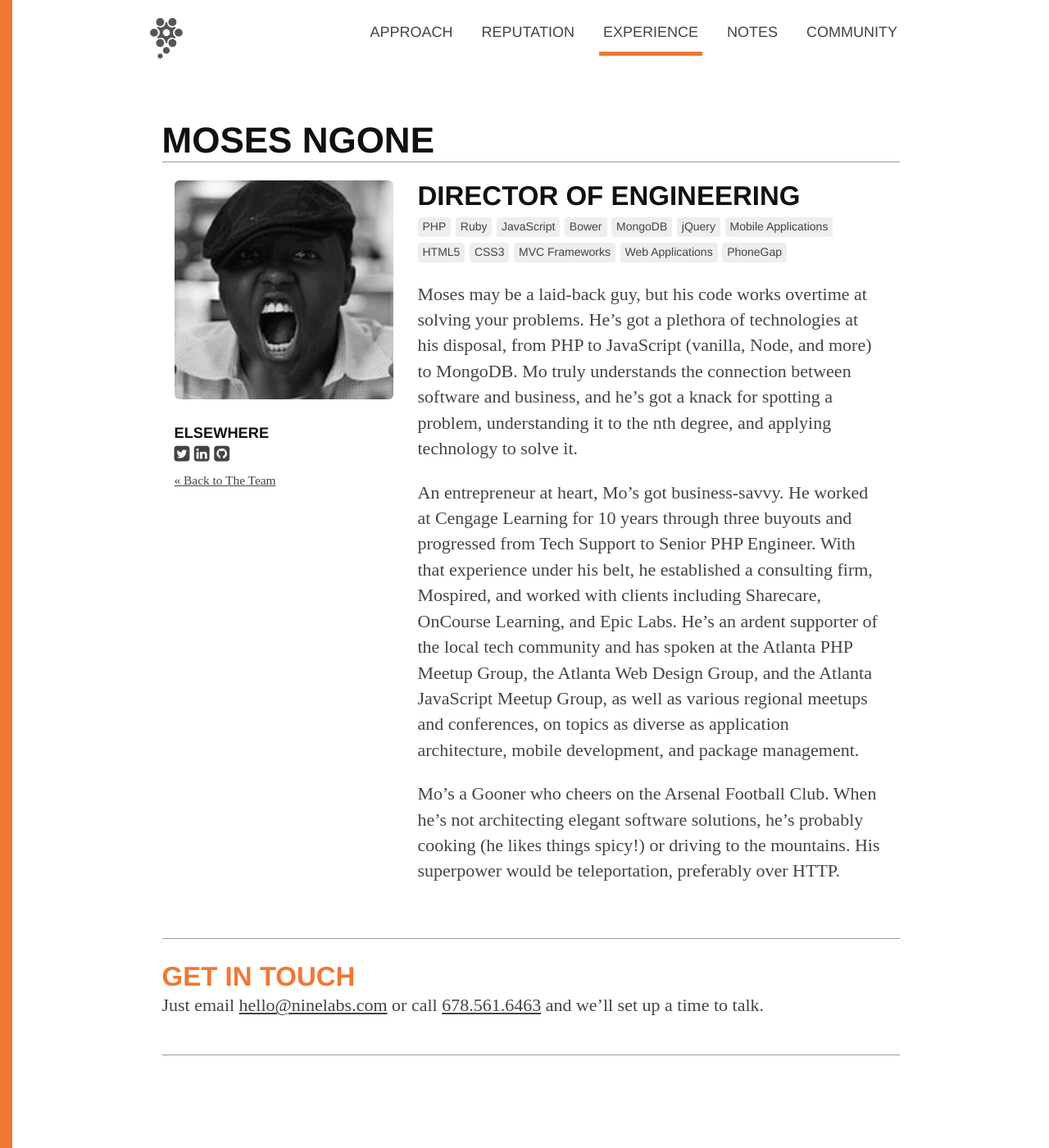
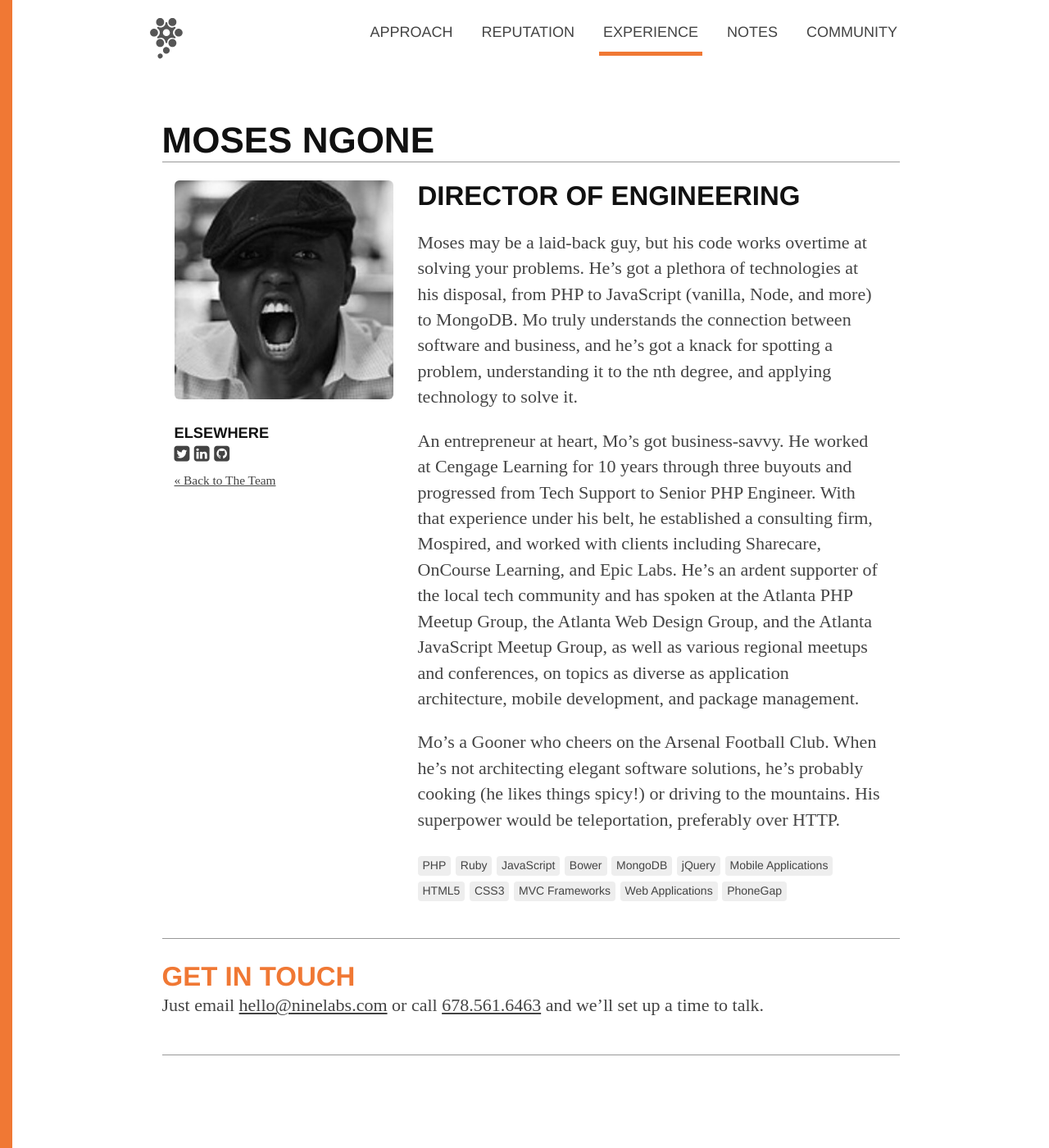
Before and after one commit to ninelabs/ninelabs.com, a Jekyll site: the page built from experience/moses-ngone.html, in a window 1280 px wide and 1400 px high. Shown: the whole window at 82% size. Built offline with Jekyll 4.4.1, drawn with Linux system fonts in a browser that asks for light colours; nearby versions of some CDN libraries; Markdown is read by kramdown in place of the engine named in the settings.

Commit message:
Moved tag cluster under the bio on partner pages.

```diff
--- a/_includes/partner-bio.html
+++ b/_includes/partner-bio.html
@@ -22,13 +22,13 @@
     </aside>
     <div class="partner-info">
       <h2 class="partner-title">{{ member.role }}</h2>
+      <div class="partner-bio">
+        {{ member.bio | markdownify }}
+      </div>
       <div class="partner-skills">
         {% for skill in member.skills %}
         <span class="partner-skill">{{ skill }}</span>
         {% endfor %}
-      </div>
-      <div class="partner-bio">
-        {{ member.bio | markdownify }}
       </div>
     </div>
   </div>
```
